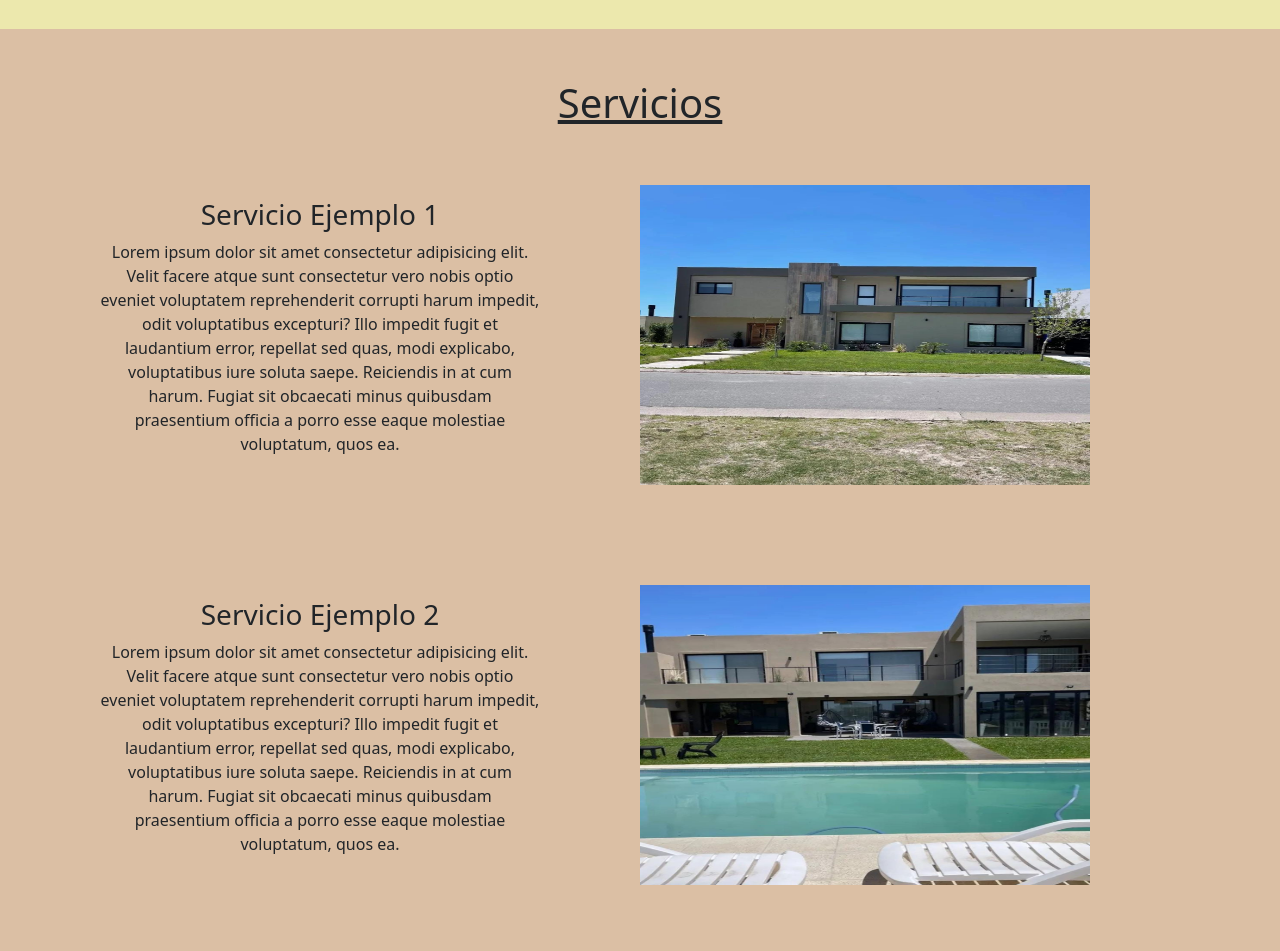
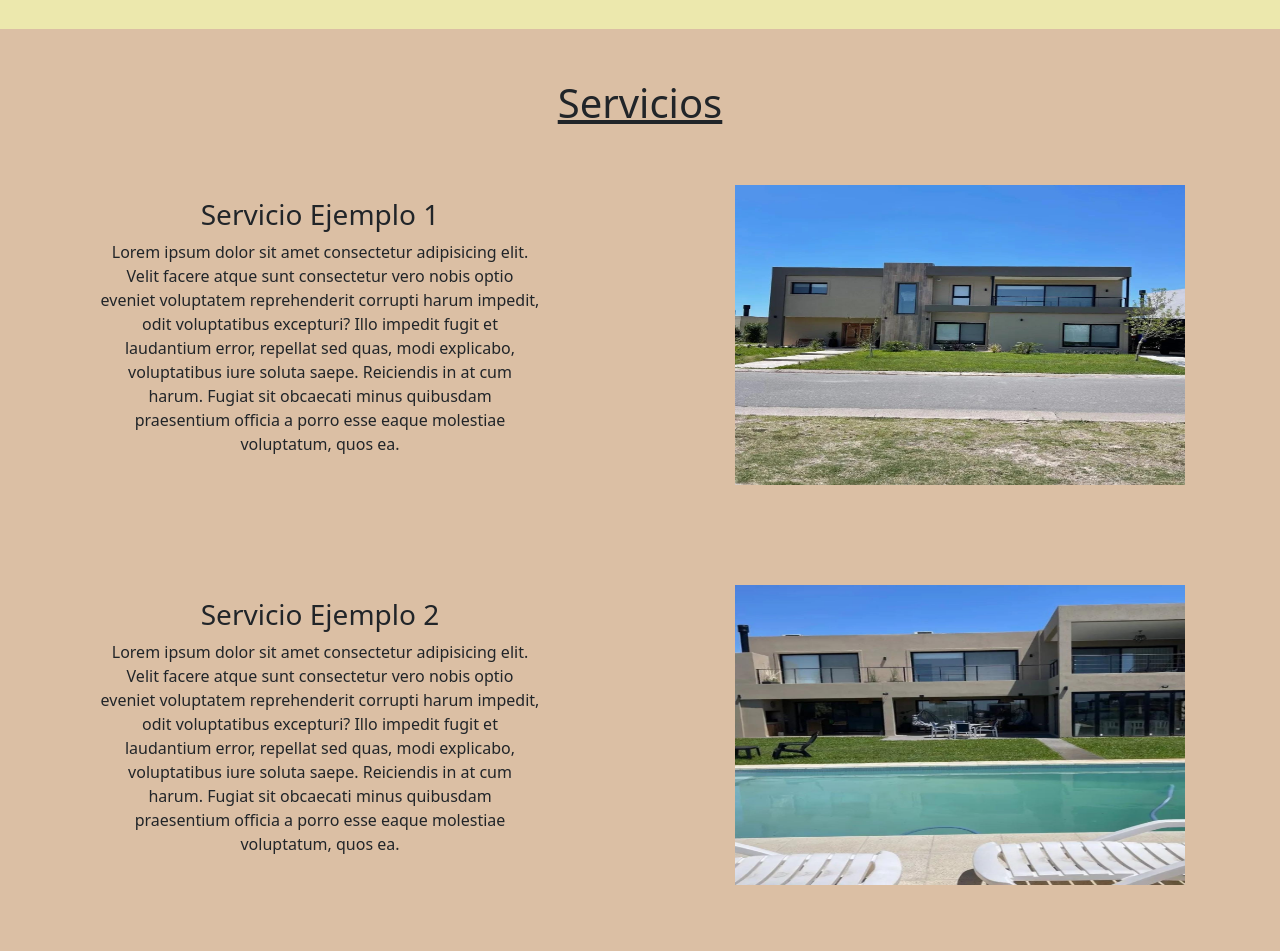
Before and after one commit to JuanDSacco/Paralelo42, a React (Vite) app: page /servicios in a window 1280 px wide. Shown: the part 301-1252 px from the top of the page. Built offline with nearby package versions, Linux system fonts and the light colour scheme.

Commit message:
modifico section servicios centro img

```diff
--- a/src/Routes/Servicios/Servicios.jsx
+++ b/src/Routes/Servicios/Servicios.jsx
@@ -11,9 +11,11 @@ const Servicios = () => {
     return (
         <div className='divServiciosContainer'>
             <h1 className='h2Servicios'>Servicios</h1>
-            <FilaServicios servicioEj={'1'} imgServicios={ImagenServicio1}/>
-            <FilaServicios servicioEj={'2'} imgServicios={ImagenServicio2}/>
-            <FilaServicios servicioEj={'3'} imgServicios={ImagenServicio3}/>
+            <div className='divFilaServFlex'>
+                <FilaServicios servicioEj={'1'} imgServicios={ImagenServicio1}/>
+                <FilaServicios servicioEj={'2'} imgServicios={ImagenServicio2}/>
+                <FilaServicios servicioEj={'3'} imgServicios={ImagenServicio3}/>
+            </div>
         </div>
     )
 }
--- a/src/Styles/styles.scss
+++ b/src/Styles/styles.scss
@@ -252,6 +252,7 @@ $colorSecundario: rgb(236, 232, 173);
         text-decoration: underline;
         padding-top: 50px;
     }
+
 }
 
 .divFilaServContainer{
@@ -280,6 +281,7 @@ $colorSecundario: rgb(236, 232, 173);
     .divImgFilaServicios{
         display: flex;
         align-items: center;
+        justify-content: center;
         grid-area: img;
 
         .imgFilaServicios{
@@ -287,6 +289,4 @@ $colorSecundario: rgb(236, 232, 173);
             height: 300px;
         }
     }
-
-
 }
```
